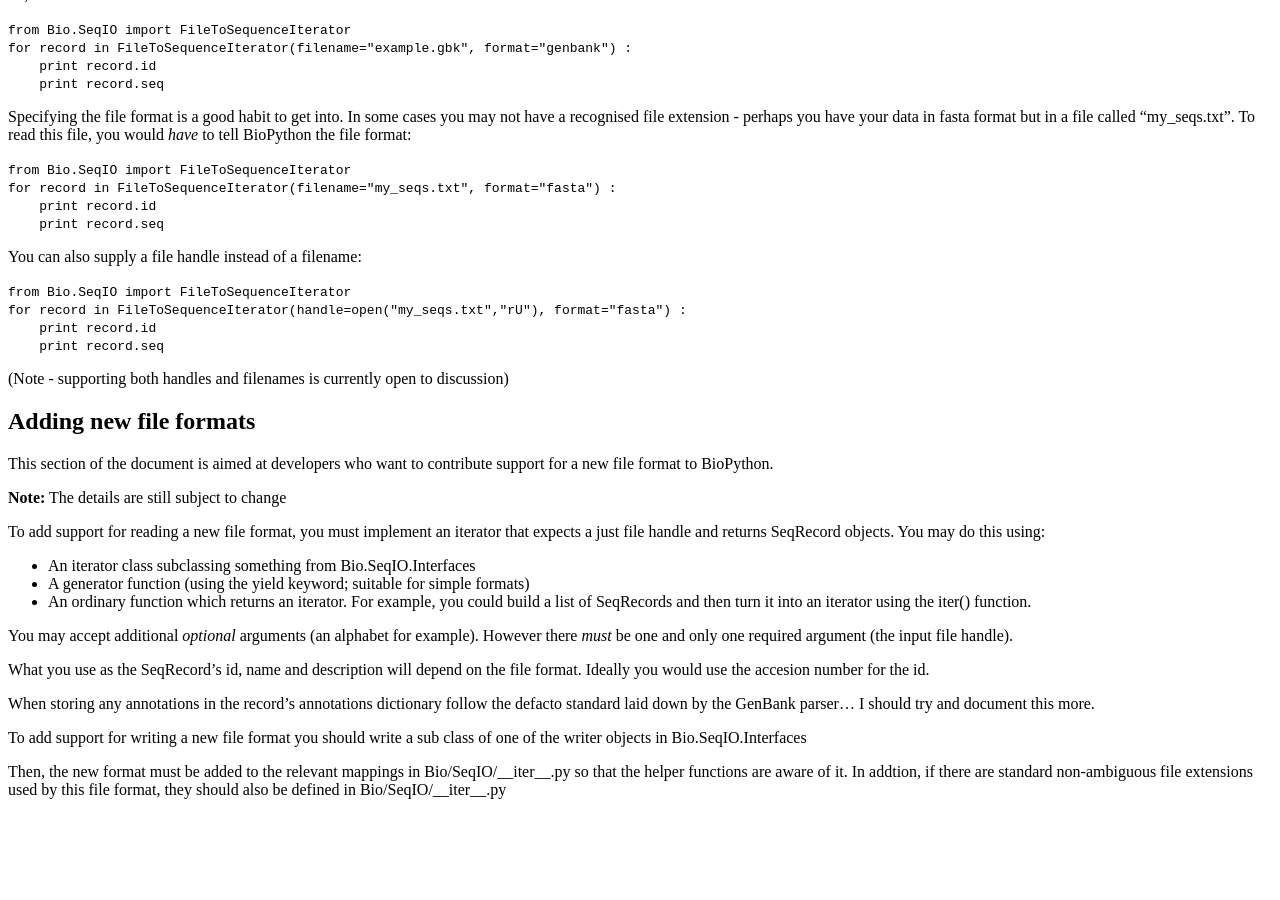
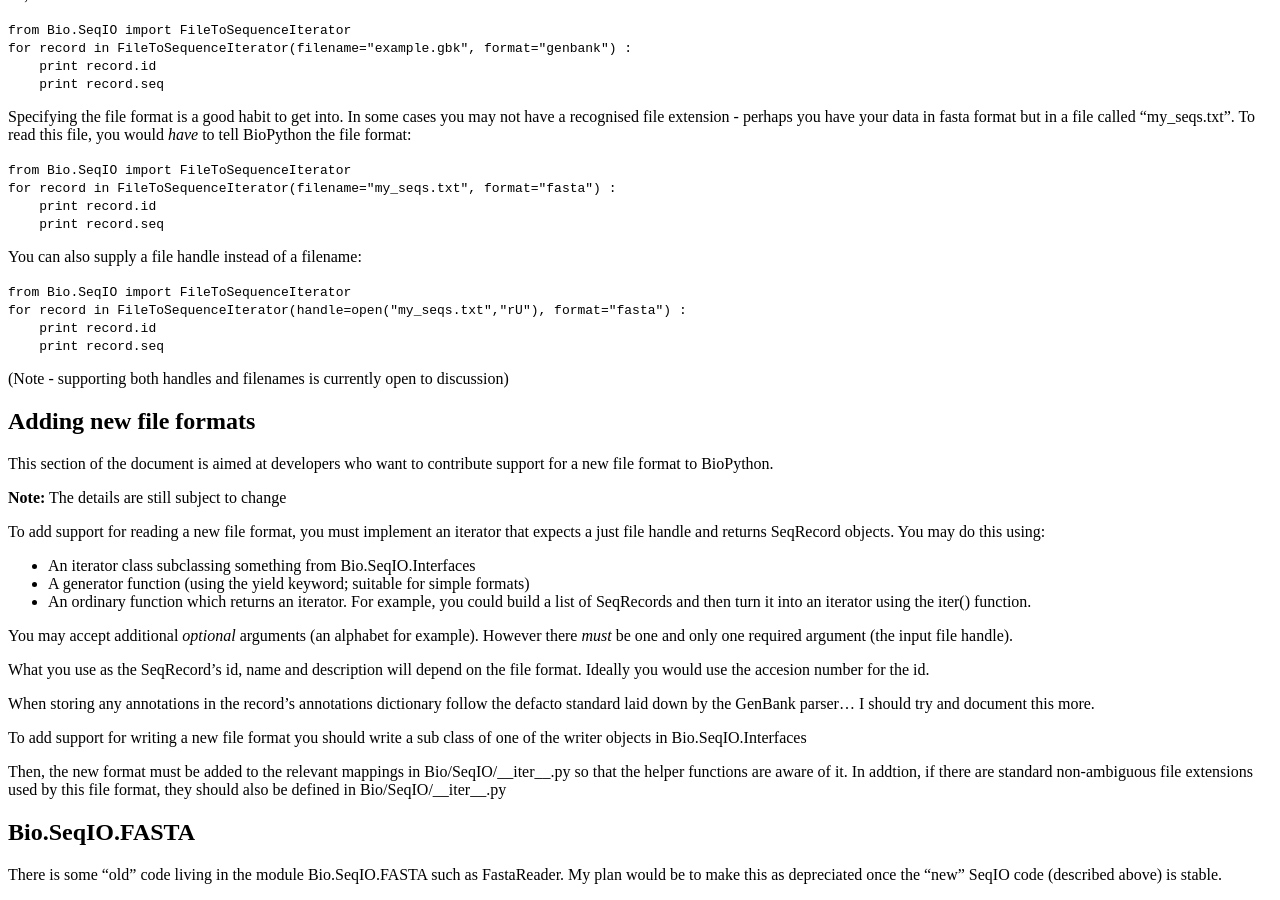
Before and after one commit to biopython/biopython.github.io, a Jekyll site: the page built from wiki/SeqIO.md, in a window 1280 px wide and 900 px high, scrolled down 1549 px. Built offline with Jekyll 4.4.1, drawn with Linux system fonts in a browser that asks for light colours; before the commit the page ends 2364 px from its top, so only the background shows below that.

Commit message:
Mention Bio.SeqIO.FASTA

```diff
--- a/wiki/SeqIO.md
+++ b/wiki/SeqIO.md
@@ -185,3 +185,10 @@ Bio/SeqIO/\_\_iter\_\_.py so that the helper functions are aware of it.
 In addtion, if there are standard non-ambiguous file extensions used by
 this file format, they should also be defined in
 Bio/SeqIO/\_\_iter\_\_.py
+
+Bio.SeqIO.FASTA
+---------------
+
+There is some "old" code living in the module Bio.SeqIO.FASTA such as
+FastaReader. My plan would be to make this as depreciated once the "new"
+SeqIO code (described above) is stable.
```
Also changed, not shown: 1 other file.
